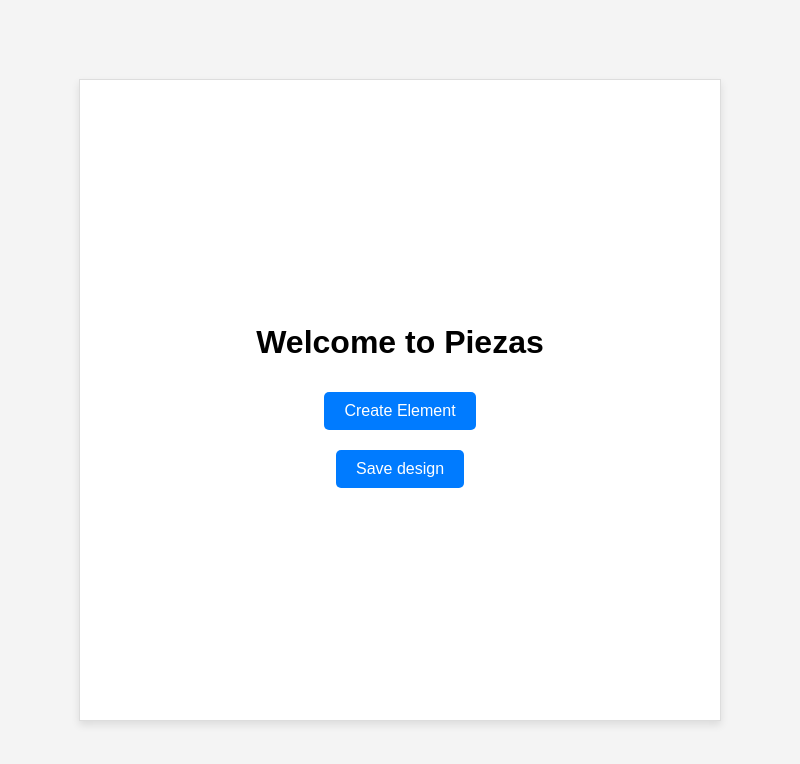
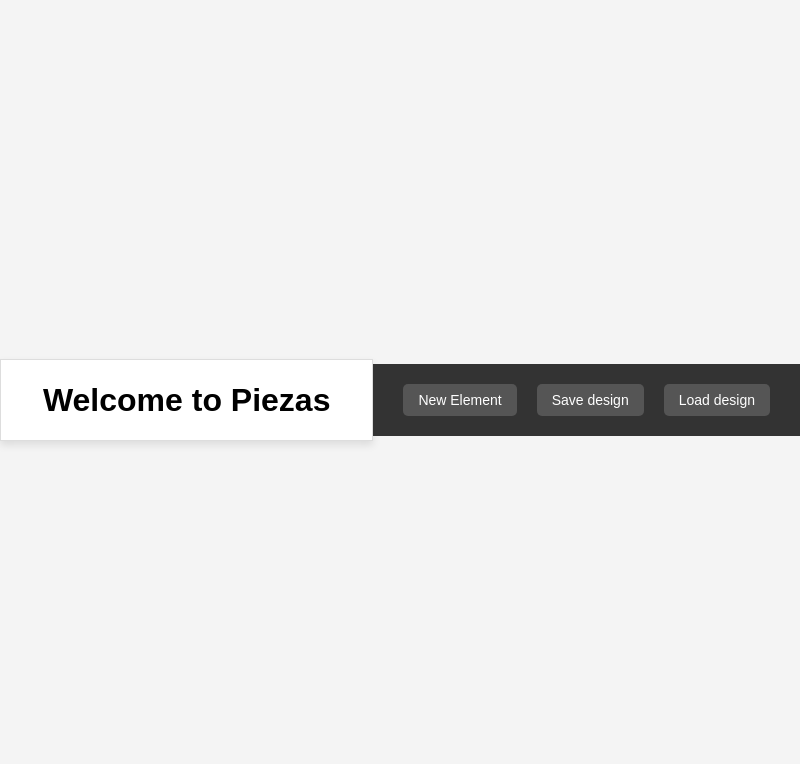
Before and after one commit to jofranCode/Piezas, an Electron app: page index.html in a window 800 px wide. Drawn offline with Linux system fonts and the light colour scheme.

Commit message:
Added toolbar with basic buttons (New Element, Save Design, Load Design)

```diff
--- a/index.html
+++ b/index.html
@@ -7,20 +7,30 @@
     <title>Piezas</title>
 </head>
 <body>
+    <!-- Container -->
     <div class="container">
         <h1>Welcome to Piezas</h1>
-        <button id="createElement">Create Element</button>
-        <button id="saveDesign">Save design</button>
     </div>
 
+    <!-- Toolbar -->
+     <div class="toolbar">
+        <button id="newElement">New Element</button>
+        <button id="saveDesign">Save design</button>
+        <button id="loadDesign">Load design</button>
+     </div>
+
     <script>
-        document.getElementById('createElement').addEventListener('click', ()=>{
+        document.getElementById('newElement').addEventListener('click', ()=>{
             alert('Create element clicked!');
-        })
+        });
 
         document.getElementById('saveDesign').addEventListener('click', ()=>{
             alert('Save Design clicked!');
-        })
+        });
+
+        document.getElementById('loadDesign').addEventListener('click', ()=>{
+            alert('Load design clicked!');
+        });
     </script>
 </body>
 </html>
--- a/style.css
+++ b/style.css
@@ -9,14 +9,14 @@
     background-color: #f4f4f4;
 }
 
+/* Container */
+
 .container{
-    width: 80%;
-    height: 80%;
+    display: flex;
+    flex-grow: 1;
     background-color: #fff;
     border: 1px solid #ddd;
     box-shadow: 0 4px 8px rgba(0, 0, 0, 0.1);
-    display: flex;
-    flex-direction: column;
     align-items: center;
     justify-content: center;
 }
@@ -35,3 +35,26 @@
 button:hover{
     background-color: #0056b3;
 }
+
+/* Toolbar */
+.toolbar{
+    display: flex;
+    justify-content: space-between;
+    background-color: #333;
+    color: #fff;
+    padding: 10px 20px;
+}
+
+.toolbar button{
+    padding: 8px 15px;
+    font-size: 14px;
+    color: #fff;
+    background-color: #555;
+    border: none;
+    border-radius: 5px;
+    cursor: pointer;
+}
+
+.toolbar button:hover{
+    background-color: #007BFF;
+}
```
